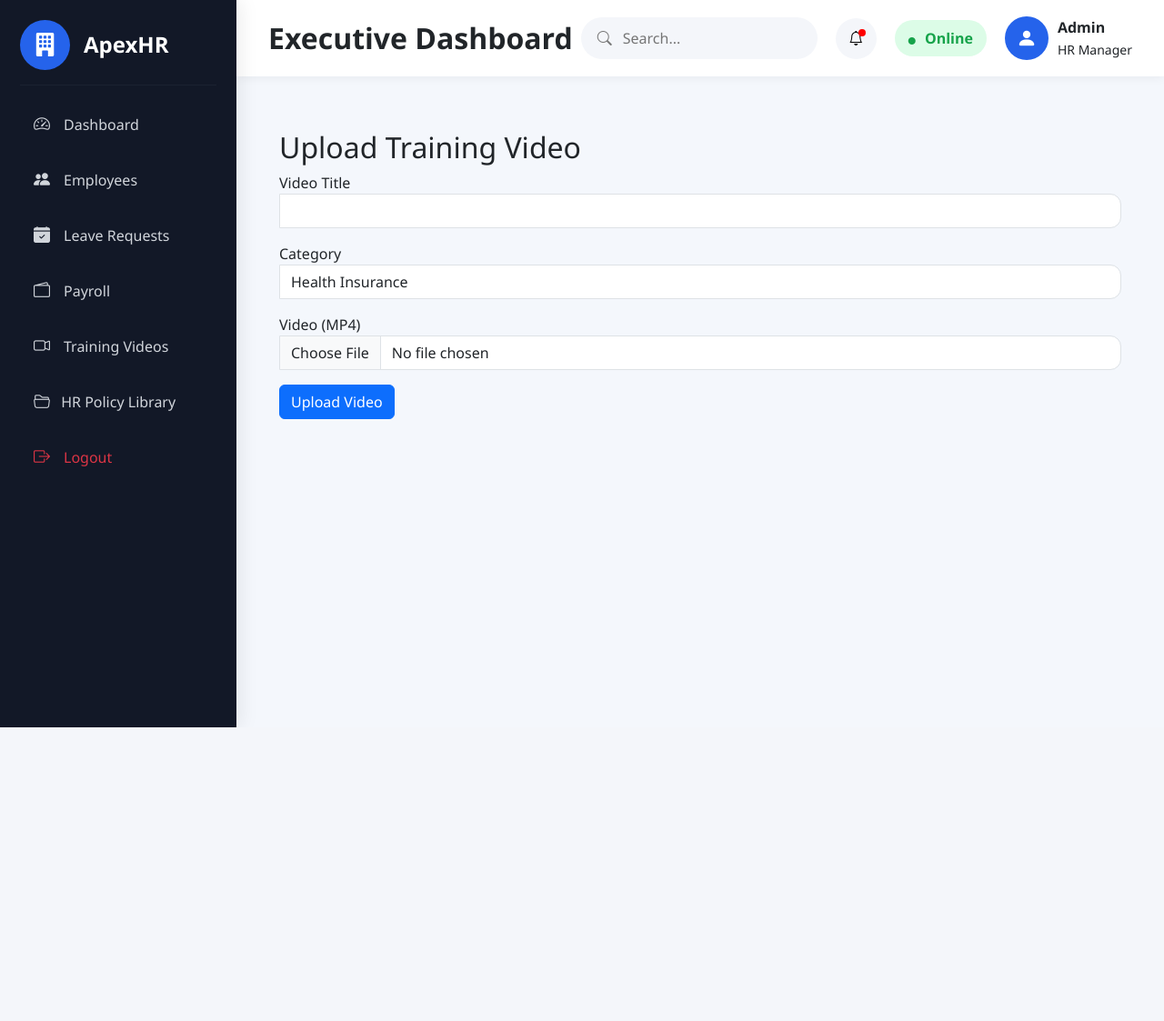
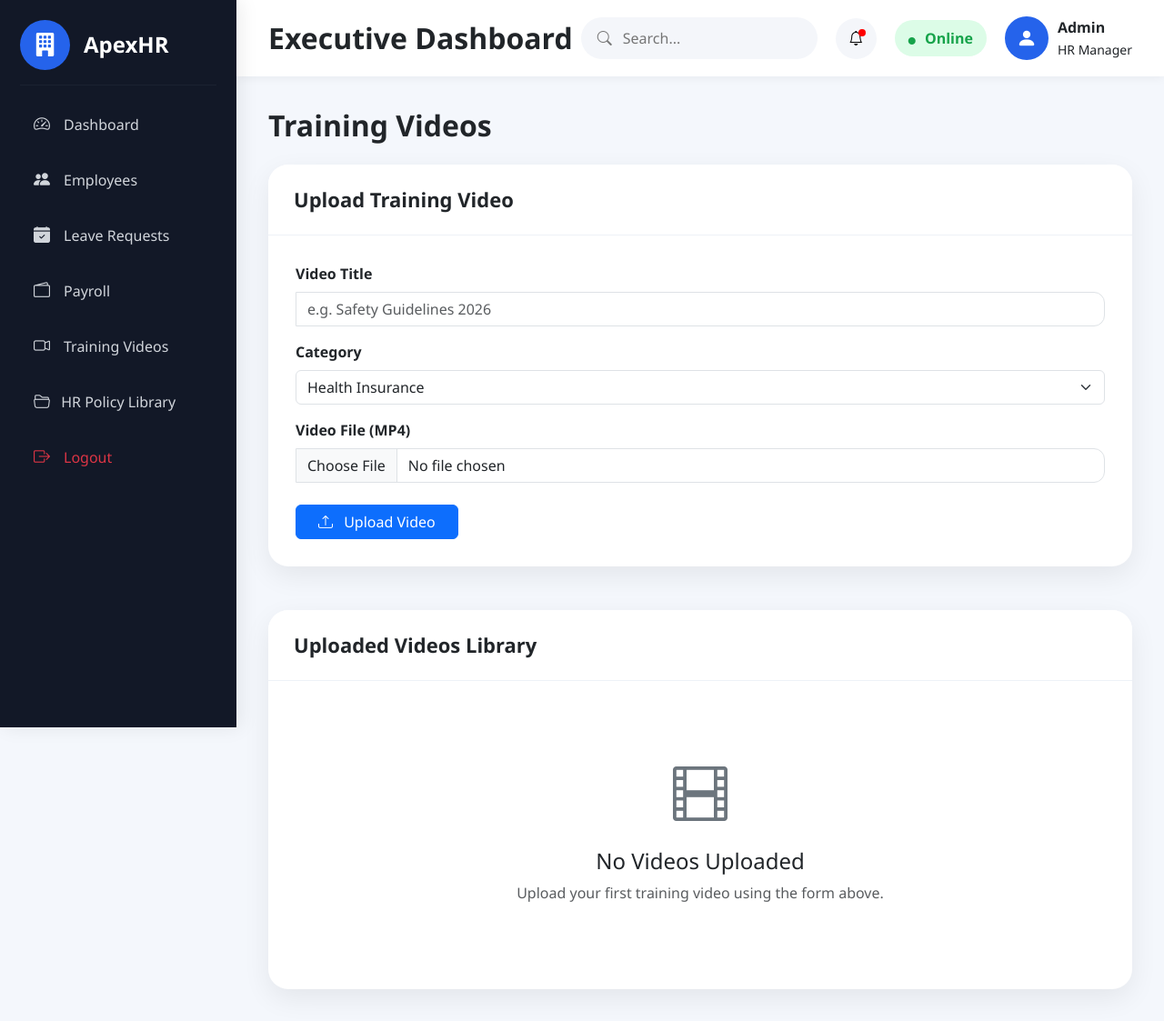
Before and after one commit to Yash2561619/hrms-rag-chatbot, a Flask app: page /upload-video in a window 1280 px wide. Shown: the whole page at 91% size. Before the commit the page ends 800 px from the top, so only its background shows below. Run offline with Flask 3, Linux system fonts and the light colour scheme; the visitor is signed in with stand-in values (Sample User, id 1); data that the repository does not hold is empty; some libraries are stand-ins or nearby versions.

Commit message:
changes video uploder interface

```diff
--- a/app/routes/admin_routes.py
+++ b/app/routes/admin_routes.py
@@ -16,6 +16,9 @@ from flask import (
 from werkzeug.utils import secure_filename
 from database import (  # ... your other imports ...,
     delete_policy_file,
+)
+from database import (  # ... your existing imports ...,
+    delete_training_video,
 )
 from app.services.auth_service import authenticate_admin
 from app.services.s3_service import (
@@ -961,3 +964,24 @@ def upload_video():
   videos = get_all_training_videos()
 
   return render_template("upload_video.html", videos=videos)
+
+
+@admin_bp.route("/delete-video/<int:id>", methods=["GET", "POST"])
+@login_required
+def delete_video(id):
+  """Delete video from S3 and database."""
+  try:
+    s3_key = delete_training_video(id)
+
+    if s3_key:
+      delete_file_from_s3(s3_key)
+      log_activity(f"🗑️ Deleted training video [ID: {id}]")
+      flash("✅ Training video deleted successfully!", "success")
+    else:
+      flash("❌ Video not found.", "danger")
+
+  except Exception as e:
+    logger.error(f"DELETE_VIDEO_ERROR | id={id} | error={e}")
+    flash("❌ Failed to delete video.", "danger")
+
+  return redirect(url_for("admin.upload_video"))
--- a/database.py
+++ b/database.py
@@ -938,3 +938,35 @@ def delete_policy_file(filename):
   finally:
     cursor.close()
     conn.close()
+
+
+def delete_training_video(video_id):
+  """Deletes a training video record from PostgreSQL and returns its S3 key."""
+  conn = get_connection()
+  cursor = conn.cursor()
+
+  try:
+    # 1. Fetch S3 key first
+    cursor.execute(
+        "SELECT s3_key FROM training_videos WHERE id = %s", (video_id,)
+    )
+    row = cursor.fetchone()
+
+    if not row:
+      return None
+
+    s3_key = row[0]
+
+    # 2. Delete record
+    cursor.execute("DELETE FROM training_videos WHERE id = %s", (video_id,))
+    conn.commit()
+    logging.info(f"DB_VIDEO_DELETED | id={video_id}")
+    return s3_key
+
+  except Exception as e:
+    logging.error(f"DB_VIDEO_DELETE_ERROR | id={video_id} | error={e}")
+    conn.rollback()
+    raise e
+  finally:
+    cursor.close()
+    conn.close()
--- a/templates/upload_video.html
+++ b/templates/upload_video.html
@@ -2,58 +2,109 @@
 
 {% block content %}
 
-<div class="container mt-4">
+<h2 class="fw-bold mb-4">
+    Training Videos
+</h2>
 
-    <h2>Upload Training Video</h2>
+<!-- Upload Video Card -->
+<div class="card dashboard-panel mb-5">
+    <div class="card-header panel-header">
+        Upload Training Video
+    </div>
 
-    <form method="POST" enctype="multipart/form-data">
+    <div class="card-body">
+        <form action="{{ url_for('admin.upload_video') }}"
+              method="POST"
+              enctype="multipart/form-data">
 
             <div class="mb-3">
-            <label>Video Title</label>
-            <input
-                type="text"
+                <label class="form-label fw-bold">Video Title</label>
+                <input type="text"
+                       class="form-control"
                        name="title"
-                class="form-control"
+                       placeholder="e.g. Safety Guidelines 2026"
                        required>
             </div>
 
             <div class="mb-3">
-            <label>Category</label>
-
-            <select
-                name="category"
-                class="form-control"
-                required>
-                <option>Health Insurance</option>
+                <label class="form-label fw-bold">Category</label>
+                <select class="form-select" name="category" required>
+                    <option value="Health Insurance">Health Insurance</option>
+                    <option value="Safety">Safety</option>
                     <option value="Induction">Induction</option>
-                <option value="Safety">Safety</option>
-
-
-
                 </select>
             </div>
 
-        <div class="mb-3">
-            <label>Video (MP4)</label>
-
-            <input
-                type="file"
+            <div class="mb-4">
+                <label class="form-label fw-bold">Video File (MP4)</label>
+                <input type="file"
+                       class="form-control"
                        name="video"
-                accept=".mp4"
-                class="form-control"
+                       accept="video/mp4,video/*"
                        required>
             </div>
 
-        <button
-            class="btn btn-primary"
-            type="submit">
+            <button class="btn btn-primary px-4">
+                <i class="bi bi-upload me-2"></i>
+                Upload Video
+            </button>
+        </form>
+    </div>
+</div>
 
-            Upload Video
+<!-- Uploaded Videos Section -->
+<div class="card dashboard-panel">
+    <div class="card-header panel-header">
+        Uploaded Videos Library
+    </div>
 
-        </button>
+    <div class="card-body">
+        {% if videos %}
+        <div class="row g-4">
+            {% for video in videos %}
+            <div class="col-lg-6">
+                <div class="video-card shadow-sm rounded-4 border p-4 h-100 d-flex flex-column justify-content-between">
+                    <div>
+                        <div class="d-flex align-items-center mb-3">
+                            <div class="video-icon me-3">
+                                <i class="bi bi-play-btn-fill text-primary fs-1"></i>
+                            </div>
+                            <div>
+                                <!-- video[1] = title, video[2] = category -->
+                                <h5 class="fw-bold mb-1 text-dark">
+                                    {{ video[1] if video[1] is defined else video['title'] }}
+                                </h5>
+                                <span class="badge bg-info text-dark">
+                                    {{ video[2] if video[2] is defined else video['category'] }}
+                                </span>
+                            </div>
+                        </div>
+                    </div>
 
-    </form>
+                    <hr class="my-3">
 
+                    <div class="d-flex justify-content-end gap-2">
+                        <!-- video[0] = id -->
+                        <a href="{{ url_for('admin.delete_video', id=video[0] if video[0] is defined else video['id']) }}"
+                           onclick="return confirm('Are you sure you want to delete this video?')"
+                           class="btn btn-danger btn-sm action-btn">
+                            <i class="bi bi-trash-fill me-1"></i>
+                            Delete
+                        </a>
+                    </div>
+                </div>
+            </div>
+            {% endfor %}
+        </div>
+
+        {% else %}
+        <div class="text-center py-5">
+            <i class="bi bi-film text-secondary" style="font-size:60px;"></i>
+            <h4 class="mt-3">No Videos Uploaded</h4>
+            <p class="text-muted">Upload your first training video using the form above.</p>
+        </div>
+        {% endif %}
+    </div>
 </div>
 
 {% endblock %}
```
Lines whose indentation alone changed are shown as unchanged.
